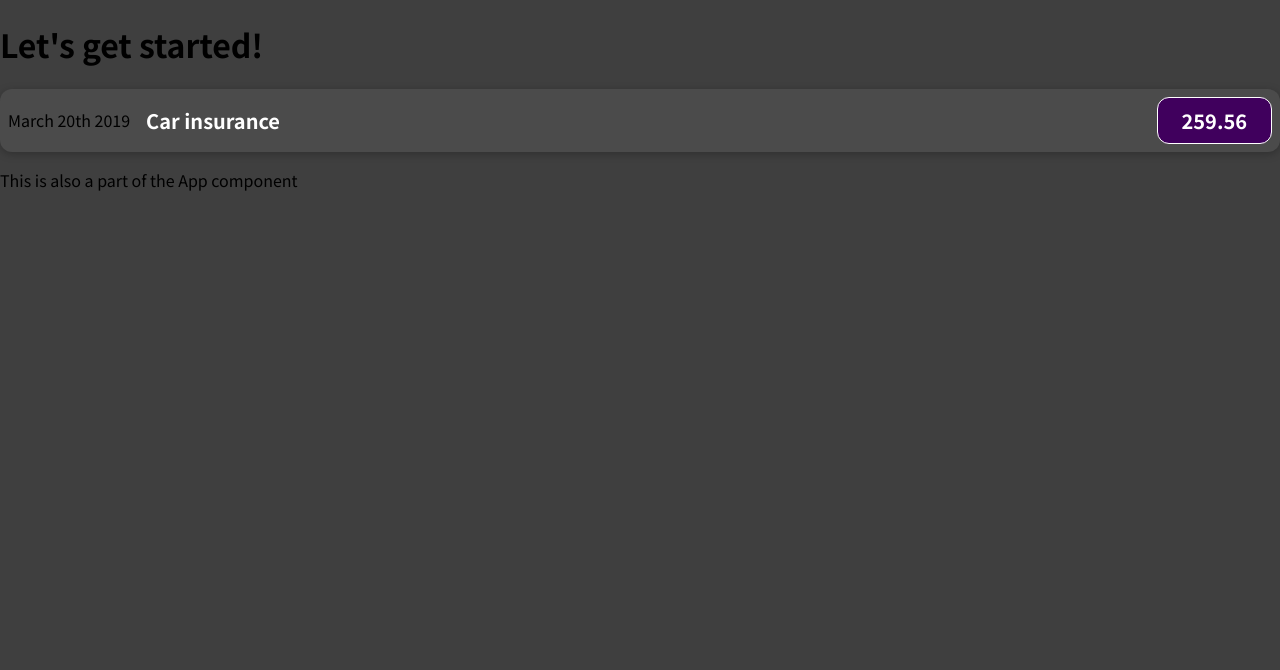
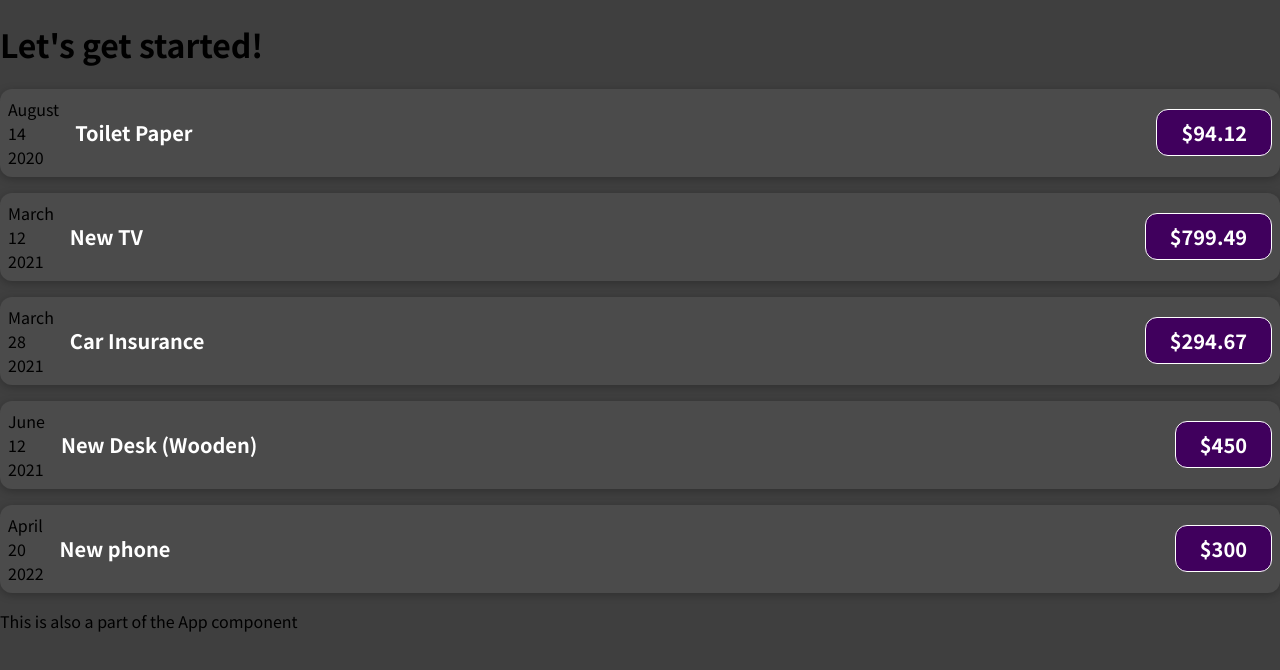
Before and after one commit to debe7408/Expenses-Tracker-REACT, a JavaScript app in the folder my-app/: page / in a window 1280 px wide. Shown: the top 670 px of the page. Built offline with nearby package versions, Linux system fonts and the light colour scheme.

Commit message:
Extracting hardcoded data

```diff
--- a/my-app/src/App.js
+++ b/my-app/src/App.js
@@ -1,10 +1,68 @@
 import ExpenseItem from "./Components/ExpenseItem";
 
 function App() {
+  const expenses = [
+    {
+      id: "e1",
+      title: "Toilet Paper",
+      amount: 94.12,
+      date: new Date(2020, 7, 14),
+    },
+    {
+      id: "e2",
+      title: "New TV",
+      amount: 799.49,
+      date: new Date(2021, 2, 12),
+    },
+    {
+      id: "e3",
+      title: "Car Insurance",
+      amount: 294.67,
+      date: new Date(2021, 2, 28),
+    },
+    {
+      id: "e4",
+      title: "New Desk (Wooden)",
+      amount: 450,
+      date: new Date(2021, 5, 12),
+    },
+    {
+      id: "e5",
+      title: "New phone ",
+      amount: 300,
+      date: new Date(2022, 3, 20),
+    },
+  ];
+
   return (
     <div>
       <h1>Let's get started!</h1>
-      <ExpenseItem />
+      <ExpenseItem
+        title={expenses[0].title}
+        amount={expenses[0].amount}
+        date={expenses[0].date}
+      ></ExpenseItem>
+      <ExpenseItem
+        title={expenses[1].title}
+        amount={expenses[1].amount}
+        date={expenses[1].date}
+      ></ExpenseItem>
+      <ExpenseItem
+        title={expenses[2].title}
+        amount={expenses[2].amount}
+        date={expenses[2].date}
+      ></ExpenseItem>
+      <ExpenseItem
+        title={expenses[3].title}
+        amount={expenses[3].amount}
+        date={expenses[3].date}
+      ></ExpenseItem>
+      <ExpenseItem
+        title={expenses[4].title}
+        amount={expenses[4].amount}
+        date={expenses[4].date}
+      ></ExpenseItem>
+
       <p>This is also a part of the App component</p>
     </div>
   );
--- a/my-app/src/Components/ExpenseItem.js
+++ b/my-app/src/Components/ExpenseItem.js
@@ -1,13 +1,21 @@
 import "./ExpenseItem.css";
 
-function ExpenseItem() {
+function ExpenseItem(props) {
+  const month = props.date.toLocaleString("en-US", { month: "long" });
+  const year = props.date.getFullYear();
+  const day = props.date.toLocaleString("en-US", { day: "2-digit" });
+
   return (
     <div className="expense-item">
-      <div>March 20th 2019</div>
+      <div>
+        <div>{month}</div>
+        <div>{day}</div>
+        <div>{year}</div>
+      </div>
       <div className="expense-item__description">
-        <h2>Car insurance</h2>
+        <h2>{props.title}</h2>
+        <div className="expense-item__price">${props.amount}</div>
       </div>
-      <div className="expense-item__price">259.56</div>
     </div>
   );
 }
```
